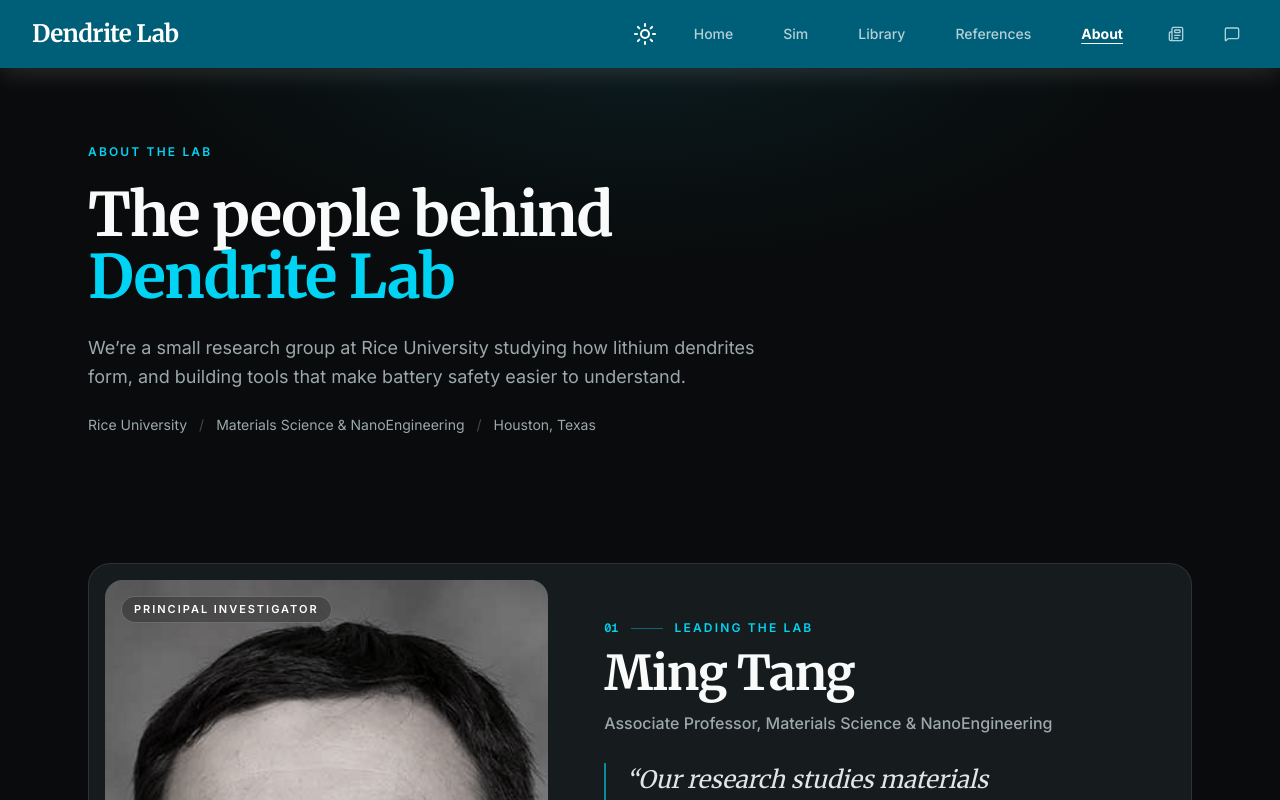
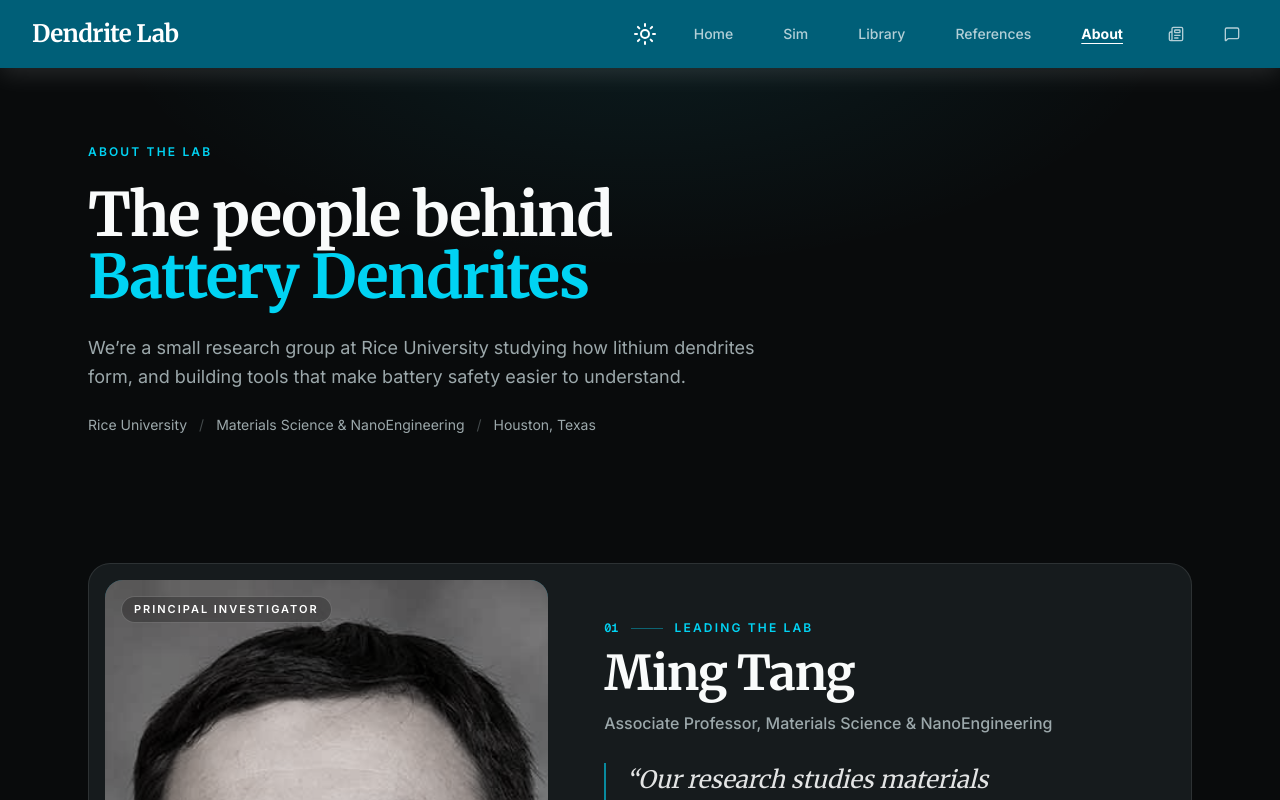
Before and after one commit to Rice-Material-Science-Lab/lithium-website, a Next.js app: page /about in a window 1280 px wide. Shown: the top 800 px of the page. Built offline with nearby package versions, Linux system fonts and the light colour scheme.

Commit message:
edited about page

```diff
--- a/components/pages/about.tsx
+++ b/components/pages/about.tsx
@@ -24,9 +24,6 @@ import {
   DialogTrigger,
 } from "@/components/ui/dialog"
 
-/* ------------------------------------------------------------------ */
-/* Small pieces                                                        */
-/* ------------------------------------------------------------------ */
 
 const LINK_META: Record<
   TeamLink["kind"],
@@ -150,7 +147,6 @@ function LinkRow({
   )
 }
 
-/** Tracks the cursor so a soft glow follows it across the card. */
 function useSpotlight<T extends HTMLElement>() {
   const ref = useRef<T>(null)
   const onMouseMove = (e: MouseEvent<T>) => {
@@ -166,9 +162,7 @@ function useSpotlight<T extends HTMLElement>() {
 const SPOTLIGHT =
   "pointer-events-none absolute inset-0 z-20 opacity-0 transition-opacity duration-500 group-hover:opacity-100 bg-[radial-gradient(420px_circle_at_var(--mx)_var(--my),rgb(255_255_255/0.10),transparent_45%)]"
 
-/* ------------------------------------------------------------------ */
-/* Principal investigator                                              */
-/* ------------------------------------------------------------------ */
+
 
 function PrincipalInvestigator() {
   return (
@@ -231,9 +225,6 @@ function PrincipalInvestigator() {
   )
 }
 
-/* ------------------------------------------------------------------ */
-/* Team grid                                                           */
-/* ------------------------------------------------------------------ */
 
 function MemberCard({ member, index }: { member: TeamMember; index: number }) {
   const { ref, onMouseMove } = useSpotlight<HTMLButtonElement>()
@@ -347,9 +338,6 @@ function TeamGrid() {
   )
 }
 
-/* ------------------------------------------------------------------ */
-/* Mission + closing                                                   */
-/* ------------------------------------------------------------------ */
 
 const PILLARS = [
   {
@@ -446,9 +434,6 @@ function Closing() {
   )
 }
 
-/* ------------------------------------------------------------------ */
-/* Page                                                                */
-/* ------------------------------------------------------------------ */
 
 export default function AboutClientView() {
   return (
@@ -464,8 +449,10 @@ export default function AboutClientView() {
             <Eyebrow>About the lab</Eyebrow>
             <h1 className="font-heading text-5xl leading-[1.04] font-bold tracking-tight text-balance text-foreground sm:text-6xl">
               The people behind{" "}
+
+              {/* writing just "Battery Dendrites" here might sound a bit odd */}
               <span className="text-primary dark:text-cyan-400">
-                Dendrite Lab
+                Battery Dendrites
               </span>
             </h1>
             <p className="max-w-2xl text-lg leading-relaxed text-pretty text-muted-foreground">
```
